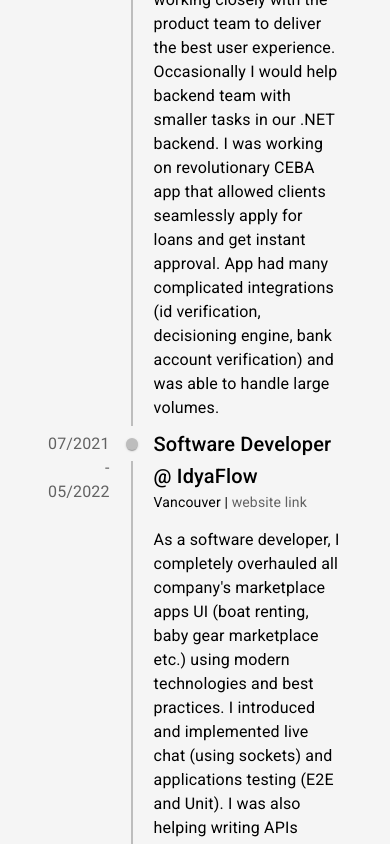
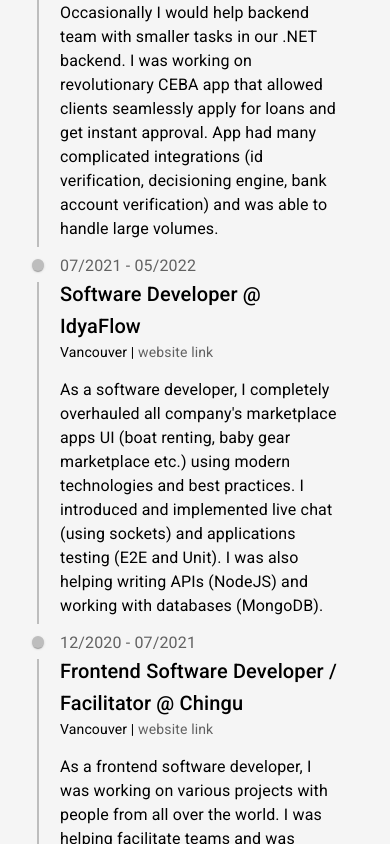
Before and after one commit to BirdyArt/about, a React (Vite) app in the folder portfolio/: page / in a window 390 px wide. Shown: the part 1156-2000 px from the top of the page. Built offline with nearby package versions, Linux system fonts and the light colour scheme.

Commit message:
feat: responsiveness change batch 3 careers page

```diff
--- a/portfolio/src/App.tsx
+++ b/portfolio/src/App.tsx
@@ -6,7 +6,7 @@
 
 const App = () => {
   return (
-    <Box>
+    <Box bgcolor={"#F5F5F5"}>
       <AppBarTop />
       <Hero />
       <Careers />
--- a/portfolio/src/components/AppBar.tsx
+++ b/portfolio/src/components/AppBar.tsx
@@ -7,11 +7,11 @@
       sx={{
         background: "#F5F5F5",
         boxShadow: "none",
-        paddingX: { xs: 2, md: 32 },
+        px: { xs: 2, md: 24, lg: 32, xl: 48 },
         paddingTop: { xs: 2, md: 16 },
       }}
     >
-      <Toolbar>
+      <Toolbar sx={{ px: "0 !important" }}>
         <Typography
           fontFamily={"staatliches"}
           width={"100%"}
--- a/portfolio/src/components/Careers.tsx
+++ b/portfolio/src/components/Careers.tsx
@@ -5,20 +5,26 @@
   TimelineDot,
   TimelineConnector,
   TimelineContent,
+  timelineItemClasses,
 } from "@mui/lab";
-import { Box, Link, Typography } from "@mui/material";
+import { Box, Link, Typography, useMediaQuery, useTheme } from "@mui/material";
 import TimelineOppositeContent, {
   timelineOppositeContentClasses,
 } from "@mui/lab/TimelineOppositeContent";
 
 const Careers = () => {
+  const theme = useTheme();
+  const desktop = useMediaQuery(theme.breakpoints.up("md"));
+  const styleSx = desktop
+    ? { [`& .${timelineOppositeContentClasses.root}`]: { flex: 0.2 } }
+    : { [`& .${timelineItemClasses.root}:before`]: { flex: 0, padding: 0 } };
+
   return (
     <Box
       height={{ xs: "100%", lg: window.innerHeight }}
       display={{ xs: "block", md: "flex" }}
       justifyContent={"center"}
       alignItems={"center"}
-      bgcolor={"#F5F5F5"}
       px={{ xs: 2, md: 32 }}
     >
       <Box>
@@ -29,25 +35,27 @@
           fontWeight={600}
           textAlign={"center"}
           color="black"
+          mb={2}
         >
           Careers
         </Typography>
-        <Timeline
-          sx={{
-            [`& .${timelineOppositeContentClasses.root}`]: {
-              flex: 0.2,
-            },
-          }}
-        >
+        <Timeline sx={styleSx}>
           <TimelineItem>
+            {desktop ? (
               <TimelineOppositeContent color="text.secondary">
                 05/2022 - NOW
               </TimelineOppositeContent>
+            ) : null}
             <TimelineSeparator>
               <TimelineDot />
               <TimelineConnector />
             </TimelineSeparator>
-            <TimelineContent sx={{ paddingTop: "2px" }}>
+            <TimelineContent sx={{ paddingTop: { xs: "7px", md: "2px" } }}>
+              {!desktop ? (
+                <Typography variant="body1" color="text.secondary">
+                  05/2022 - NOW
+                </Typography>
+              ) : null}
               <Typography variant="h6">
                 Frontend Software Developer @ Merchant Growth
               </Typography>
@@ -76,14 +84,21 @@
             </TimelineContent>
           </TimelineItem>
           <TimelineItem>
+            {desktop ? (
               <TimelineOppositeContent color="text.secondary">
                 07/2021 - 05/2022
               </TimelineOppositeContent>
+            ) : null}
             <TimelineSeparator>
               <TimelineDot />
               <TimelineConnector />
             </TimelineSeparator>
-            <TimelineContent sx={{ paddingTop: "2px" }}>
+            <TimelineContent sx={{ paddingTop: { xs: "7px", md: "2px" } }}>
+              {!desktop ? (
+                <Typography variant="body1" color="text.secondary">
+                  07/2021 - 05/2022
+                </Typography>
+              ) : null}
               <Typography variant="h6">
                 Software Developer @ IdyaFlow
               </Typography>
@@ -109,14 +124,21 @@
             </TimelineContent>
           </TimelineItem>
           <TimelineItem>
+            {desktop ? (
               <TimelineOppositeContent color="text.secondary">
                 12/2020 - 07/2021
               </TimelineOppositeContent>
+            ) : null}
             <TimelineSeparator>
               <TimelineDot />
               <TimelineConnector />
             </TimelineSeparator>
-            <TimelineContent sx={{ paddingTop: "2px" }}>
+            <TimelineContent sx={{ paddingTop: { xs: "7px", md: "2px" } }}>
+              {!desktop ? (
+                <Typography variant="body1" color="text.secondary">
+                  12/2020 - 07/2021
+                </Typography>
+              ) : null}
               <Typography variant="h6">
                 Frontend Software Developer / Facilitator @ Chingu
               </Typography>
@@ -141,16 +163,23 @@
             </TimelineContent>
           </TimelineItem>
           <TimelineItem>
+            {desktop ? (
               <TimelineOppositeContent color="text.secondary">
                 10/2013 - 12/2020
               </TimelineOppositeContent>
+            ) : null}
             <TimelineSeparator>
               <TimelineDot />
               <TimelineConnector />
             </TimelineSeparator>
-            <TimelineContent sx={{ paddingTop: "2px" }}>
+            <TimelineContent sx={{ paddingTop: { xs: "7px", md: "2px" } }}>
+              {!desktop ? (
+                <Typography variant="body1" color="text.secondary">
+                  10/2013 - 12/2020
+                </Typography>
+              ) : null}
               <Typography variant="h6">
-                Dark times before I switched to Tech @ Everywhere
+                Dark times before I switched to Tech @ Non-tech jobs
               </Typography>
               <Typography variant="body2">
                 Canada |{" "}
--- a/portfolio/src/components/Hero.tsx
+++ b/portfolio/src/components/Hero.tsx
@@ -12,7 +12,6 @@
       alignItems={"center"}
       textAlign={{ xs: "center", md: "left" }}
       justifyContent={"center"}
-      bgcolor={"#F5F5F5"}
       px={{ xs: 2, md: 24, lg: 32, xl: 48 }}
     >
       <Box display={{ xs: "block", md: "flex" }} alignItems={"center"}>
--- a/portfolio/src/components/Works.tsx
+++ b/portfolio/src/components/Works.tsx
@@ -43,7 +43,6 @@
       display={{ xs: "block", md: "flex" }}
       justifyContent={"center"}
       alignItems={"center"}
-      bgcolor={"#F5F5F5"}
       px={{ xs: 2, md: 32 }}
     >
       <Box>
```
Lines whose indentation alone changed are shown as unchanged.
